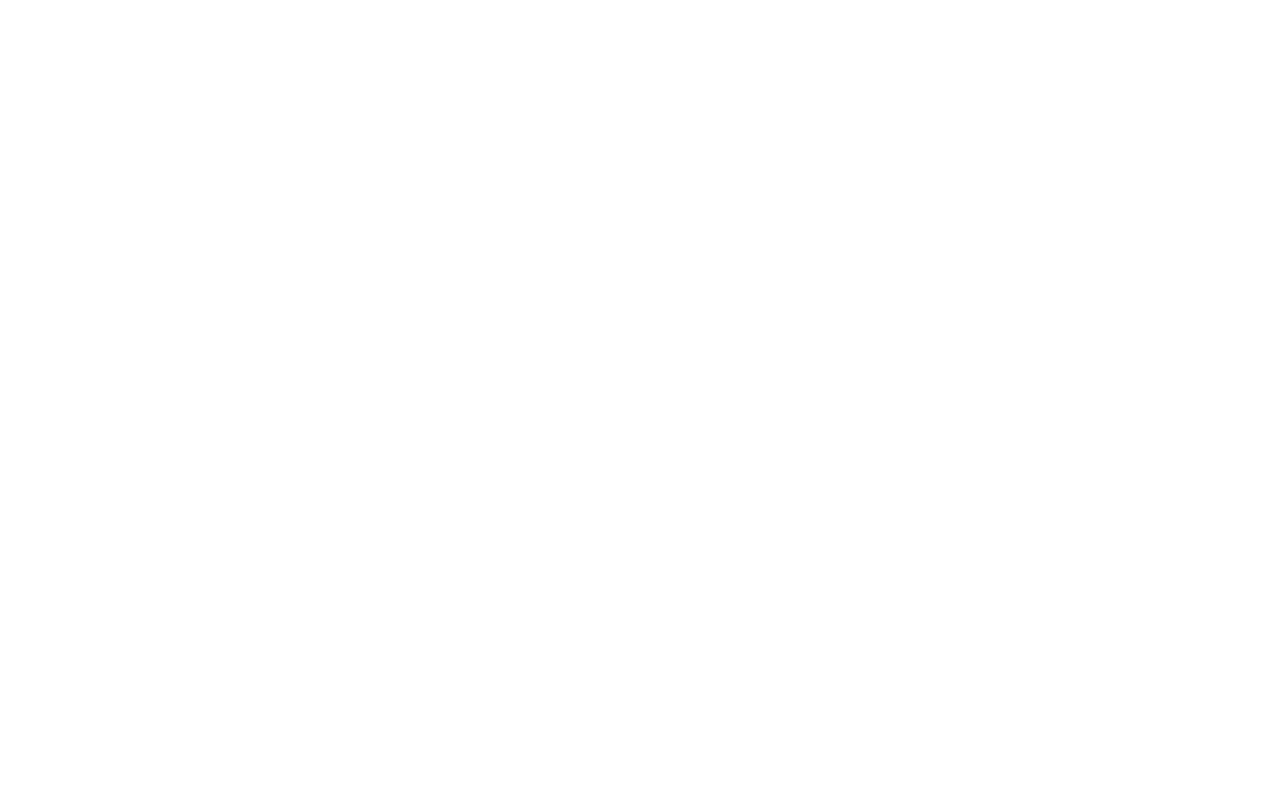
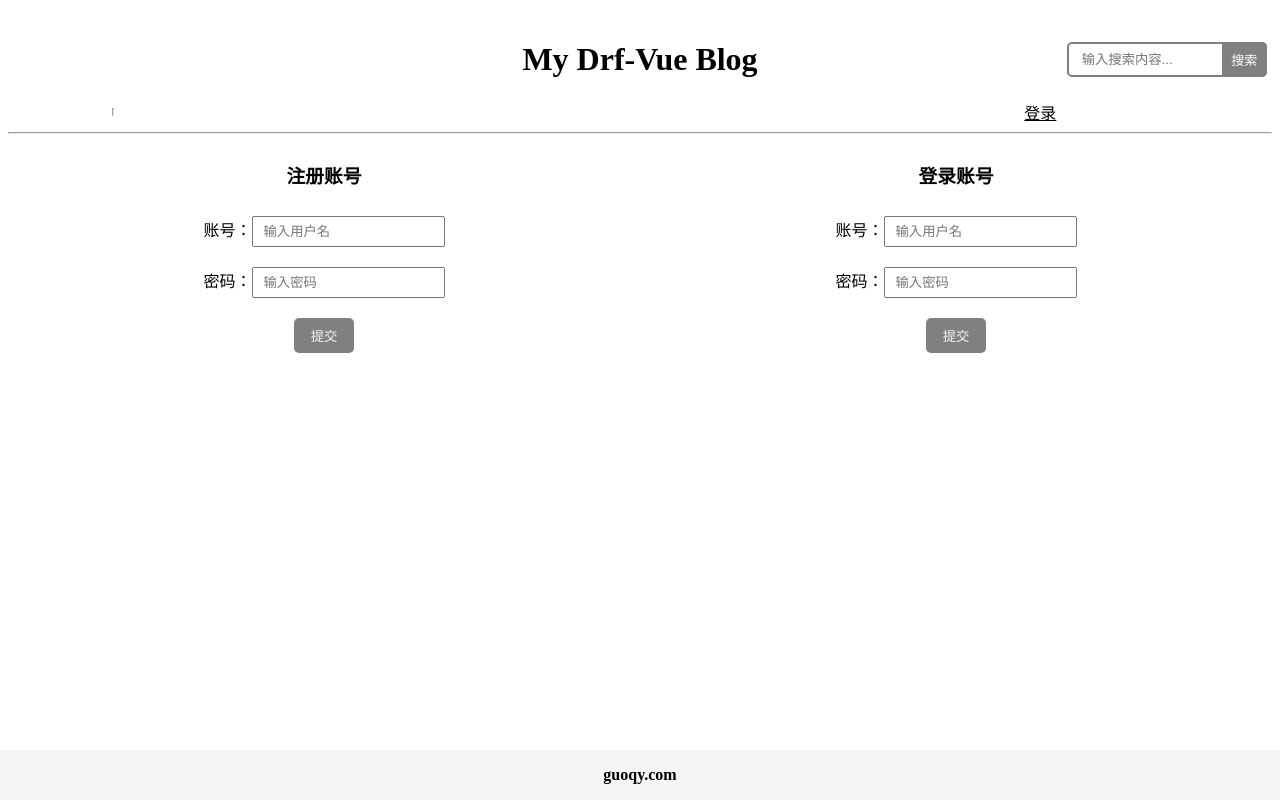
Before and after one commit to PioneerHunter/blog, a Vue app: page /login in a window 1280 px wide. Before the commit this address had no page. Built offline with nearby package versions, Linux system fonts and the light colour scheme.

Commit message:
add signup and signin function

```diff
--- a/src/components/ArticleList.vue
+++ b/src/components/ArticleList.vue
@@ -58,6 +58,7 @@
       const date = new Date(iso_date_string);
       return date.toLocaleDateString();
     },
+
     // 判断页面是否存在
     is_page_exists: function (direction) {
       if (direction === "next") {
--- a/src/components/BlogHeader.vue
+++ b/src/components/BlogHeader.vue
@@ -15,25 +15,34 @@
           <button @click.prevent="searchArticles"></button>
         </form>
       </div>
+      <hr />
+      <div class="login">
+        <div v-if="hasLogin">欢迎，{{ username }}!</div>
+        <router-link class="login-link" to="/login">登录</router-link>
+      </div>
     </div>
     <hr />
   </div>
 </template>
 
 <script>
+import axios from "axios";
+
 export default {
   name: "BlogHeader",
   data: function () {
     return {
       searchText: "",
+      username: "",
+      hasLogin: false,
     };
   },
   methods: {
     searchArticles() {
       // 搜索栏为空时返回主页，该功能待考虑
-      // if (this.searchText === "") {
-      //   this.$router.push({ name: "Home" });
-      // }
+      if (this.searchText === "") {
+        this.$router.push({ name: "Home" });
+      }
 
       // 字符串调用方法前记得判空
       let text = this.searchText;
@@ -47,10 +56,44 @@
       }
     },
   },
+  mounted() {
+    const that = this;
+    const storage = localStorage;
+    // 过期时间
+    const expiredTime = Number(storage.getItem("expiredTime.myblog"));
+    // 当前时间
+    const current = new Date().getTime();
+    // 刷新令牌
+    const refreshToken = storage.getItem("refresh.myblog");
+    // 用户名
+    that.username = storage.getItem("username.myblog");
+
+    // 初始token未过期
+    if (expiredTime > current) {
+      that.hasLogin = true;
+    } else if (refreshToken !== null) {
+      axios
+        .post("/api/token/refresh", {
+          refersh: refreshToken,
+        })
+        .then(function (response) {
+          const nextExpiredTime = Date.parse(response.headers.date) + 60000;
+          storage.setItem("access.myblog", response.data.access);
+          storage.setItem("expiredTime.myblog", nextExpiredTime);
+          storage.removeItem("refresh.myblog");
+          that.hasLogin = true;
+        })
+        .catch(() => {
+          storage.clear();
+          that.hasLogin = false;
+        });
+    }
+  },
 };
 </script>
 
 <style lang="less" scoped>
+// 布局
 #header {
   text-align: center;
   margin-top: 20px;
@@ -69,6 +112,7 @@
   box-sizing: border-box;
 }
 
+// 搜索框
 form {
   position: relative;
   width: 200px;
@@ -116,4 +160,14 @@
   font-size: 13px;
   color: white;
 }
+
+// 注册
+.login-link {
+  color: black;
+}
+
+.login {
+  text-align: right;
+  padding-right: 5px;
+}
 </style>
--- a/src/router/index.js
+++ b/src/router/index.js
@@ -1,6 +1,7 @@
 import { createRouter, createWebHistory } from "vue-router";
 import Home from "@/views/Home.vue";
 import ArticleDetail from "@/views/ArticleDetail.vue";
+import Login from "@/views/Login.vue";
 
 const routes = [
   {
@@ -16,6 +17,11 @@
     // which is lazy-loaded when the route is visited.
     component: ArticleDetail,
   },
+  {
+    path: "/login",
+    name: "Login",
+    component: Login,
+  },
 ];
 
 const router = createRouter({
--- /dev/null
+++ b/src/views/Login.vue
@@ -0,0 +1,149 @@
+<template>
+  <blog-header></blog-header>
+
+  <div id="grid">
+    <div id="signup">
+      <h3>注册账号</h3>
+      <form action="">
+        <div class="form-ele">
+          <span>账号：</span>
+          <input type="text" placeholder="输入用户名" v-model="signupNmae" />
+        </div>
+        <div class="form-ele">
+          <span>密码：</span>
+          <input type="password" placeholder="输入密码" v-model="signupPwd" />
+          {{ signupPwd }}
+        </div>
+        <div class="form-ele">
+          <button @click.prevent="signup">提交</button>
+        </div>
+      </form>
+    </div>
+
+    <div id="signin">
+      <h3>登录账号</h3>
+      <form action="">
+        <div class="form-ele">
+          <span>账号：</span>
+          <input type="text" placeholder="输入用户名" v-model="signinName" />
+        </div>
+
+        <div class="form-ele">
+          <span>密码：</span>
+          <input type="password" placeholder="输入密码" v-model="signinPwd" />
+        </div>
+
+        <div class="form-ele">
+          <button @click.prevent="signin">提交</button>
+        </div>
+      </form>
+    </div>
+  </div>
+
+  <blog-footer></blog-footer>
+</template>
+
+<script>
+import axios from "axios";
+import BlogHeader from "@/components/BlogHeader.vue";
+import BlogFooter from "@/components/BlogFooter.vue";
+
+export default {
+  name: "Login",
+  components: {
+    BlogHeader,
+    BlogFooter,
+  },
+  data: function () {
+    return {
+      signupNmae: "",
+      signupPwd: "",
+      signinName: "",
+      signinPwd: "",
+      signupResponse: null,
+    };
+  },
+  methods: {
+    // 注册
+    signup() {
+      const that = this;
+      axios
+        .post("/api/user/", {
+          username: String(that.signupName),
+          password: String(that.signupPwd),
+        })
+        .then(function (response) {
+          console.log(that.signinName);
+          console.log(that.signupPwd);
+          that.signupResponse = response.data;
+          alert("注册成功！快去登录吧！");
+        })
+        .catch(function (error) {
+          console.log(that.signinName + 123);
+          console.log(that.signupPwd + 123);
+          alert("注册失败，请重试");
+          console.log(error);
+        });
+    },
+    // 登录
+    signin() {
+      const that = this;
+      axios
+        .post("/api/token/", {
+          username: String(that.signinName),
+          password: String(that.signinPwd),
+        })
+        .then(function (response) {
+          const storage = localStorage;
+          const expiredTime = Date.parse(response.headers.date) + 60000;
+
+          // 本地缓存
+          storage.setItem("access.myblog", response.data.access);
+          storage.setItem("refresh.myblog", response.data.refresh);
+          storage.setItem("expiredTime.myblog", expiredTime);
+          storage.setItem("username.myblog", that.signinName);
+
+          // 登录成功后跳转到首页
+          that.$router.push({ name: "Home" });
+          alert("欢迎" + that.signinName);
+        })
+        .catch((error) => {
+          alert("登录失败，请重试");
+          console.log(error);
+        });
+    },
+  },
+};
+</script>
+
+<style lang="less" scoped>
+#grid {
+  display: grid;
+  grid-template-columns: 1fr 1fr;
+}
+// 注册
+#signup {
+  text-align: center;
+}
+.form-ele {
+  padding: 10px;
+}
+input {
+  height: 25px;
+  padding-left: 10px;
+}
+button {
+  height: 35px;
+  cursor: pointer;
+  border: none;
+  outline: none;
+  background: gray;
+  color: whitesmoke;
+  border-radius: 5px;
+  width: 60px;
+}
+// 登录
+#signin {
+  text-align: center;
+}
+</style>
```
